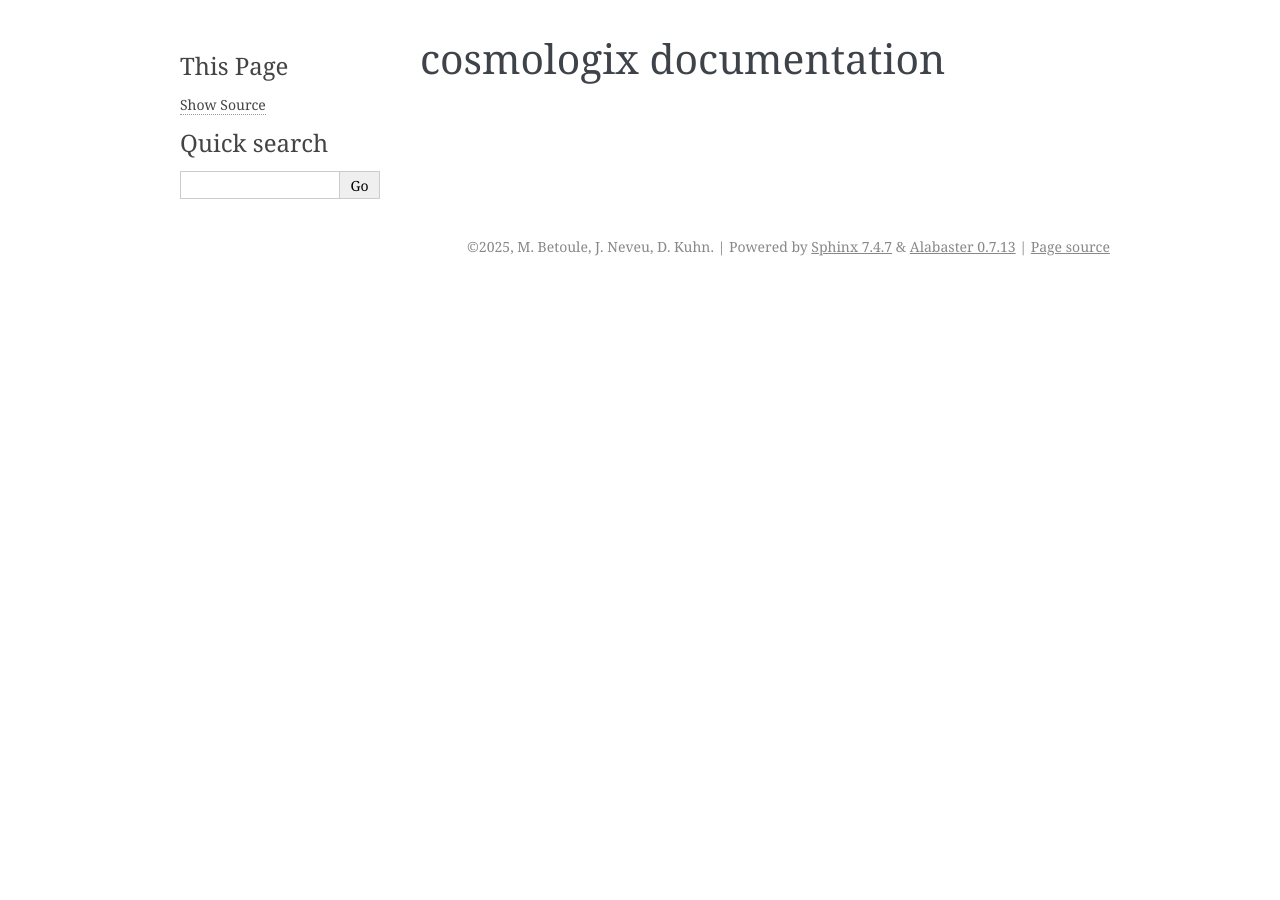
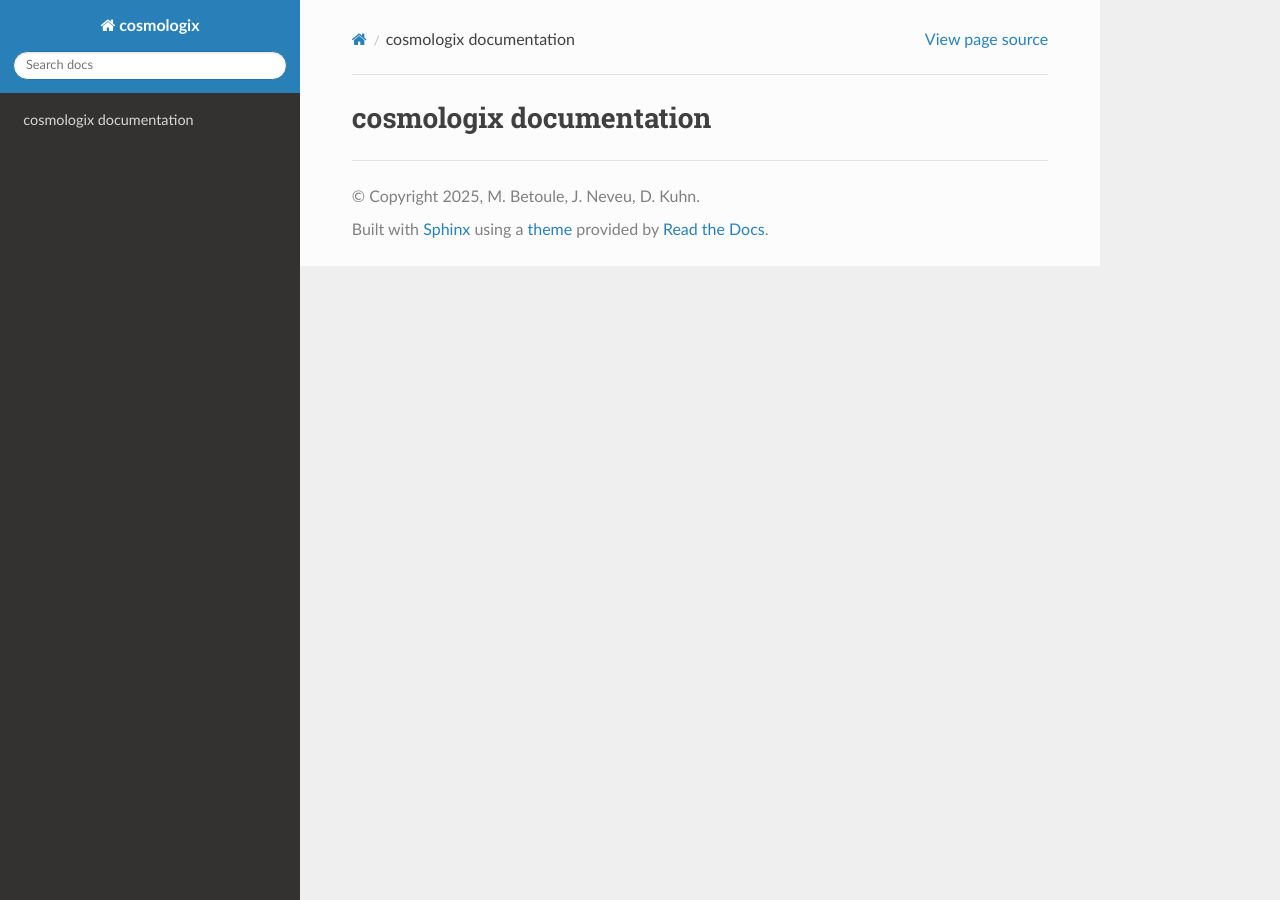
Before and after one commit to betoule/cosmologix, a Sphinx documentation site: the page built from doc/index.rst, in a window 1280 px wide. Built offline with Sphinx 7.4.7 and the Read the Docs theme 3.1.0, drawn with Linux system fonts in a browser that asks for light colours; pages that are not in the unit, such as notebooks, are missing from menus.

Commit message:
update sphinx theme

```diff
--- a/doc/conf.py
+++ b/doc/conf.py
@@ -45,7 +45,7 @@ intersphinc_mapping = {
 # -- Options for HTML output -------------------------------------------------
 # https://www.sphinx-doc.org/en/master/usage/configuration.html#options-for-html-output
 
-html_theme = "alabaster"
+html_theme = 'sphinx_rtd_theme'
 html_static_path = ["_static"]
 
 autodoc_type_aliases = {
```
Also changed, not shown: .gitlab-ci.yml.
